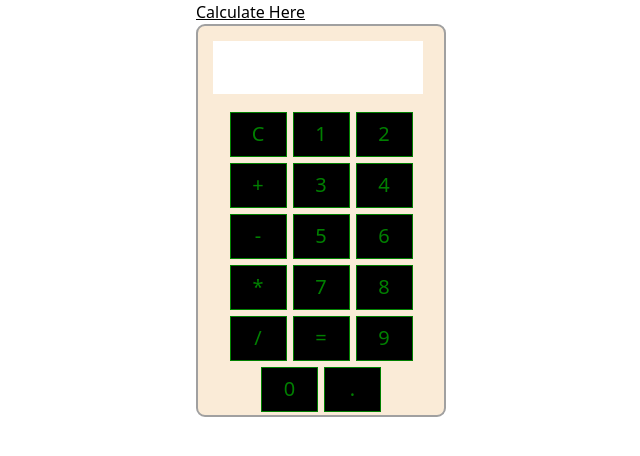
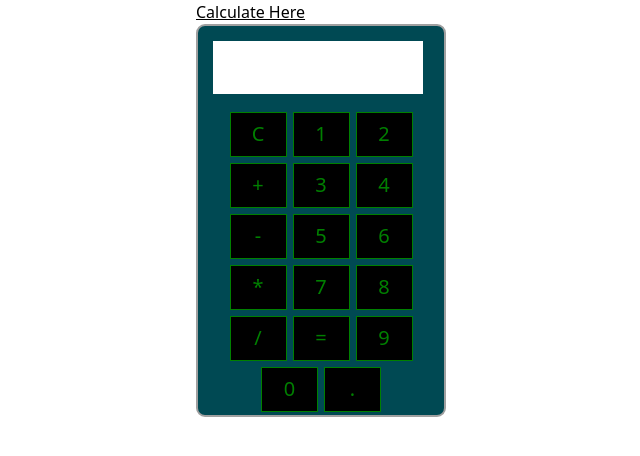
Before and after one commit to aryal05/CODSOFT, a React (Vite) app in the folder Calculator/: page / in a window 1280 px wide. Shown: the top 456 px of the page, without its empty margins (319-959 px from the left). Built offline with nearby package versions, Linux system fonts and the light colour scheme.

Commit message:
Calculator completed

```diff
--- a/Calculator/src/App.module.css
+++ b/Calculator/src/App.module.css
@@ -1,7 +1,9 @@
+
+
 .calculator{
     border: 2px solid rgb(160, 160, 160);
     border-radius: 9px;
-    background-color: antiquewhite;
+    background-color: #004953;
     width: 250px;
     margin: auto;
     /* margin-left: 550px; */
```
